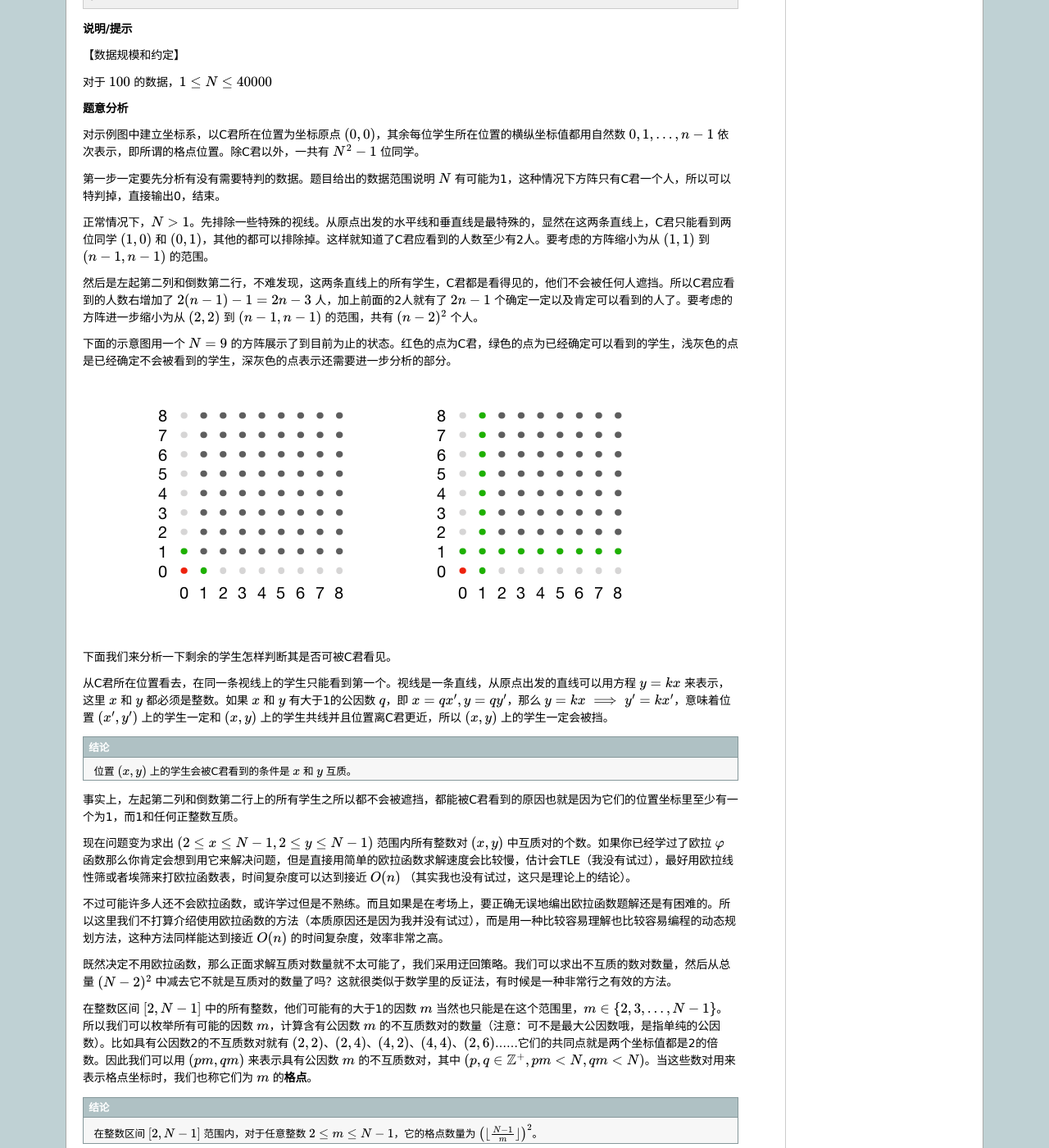
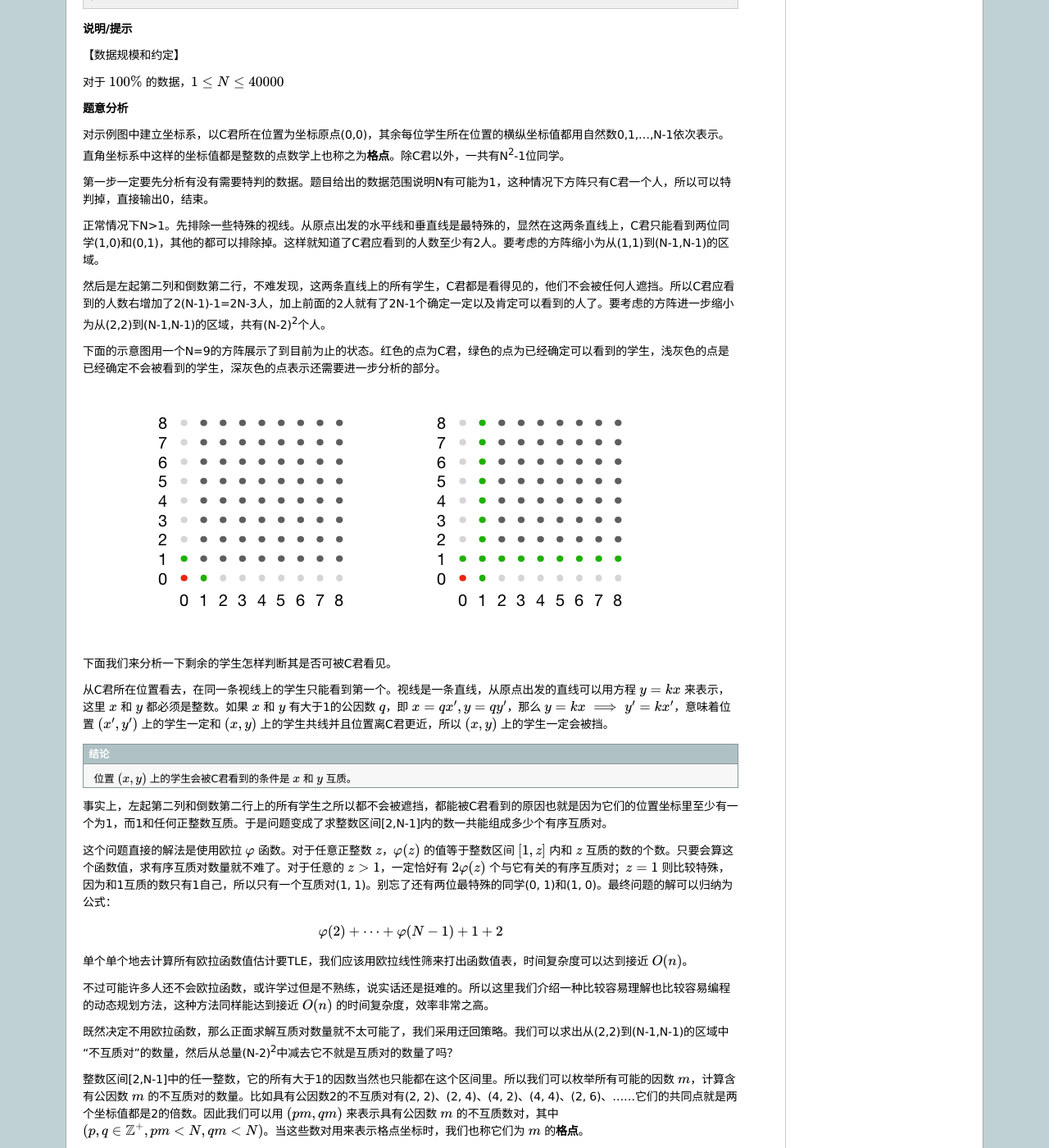
Before and after one commit to majorli/algo_guide, a Sphinx documentation site: the page built from source/ch07/701_p2158.rst, in a window 1280 px wide and 1400 px high, scrolled down 673 px. Shown: the whole window at 82% size. Built offline with Sphinx 7.4.7, drawn with Linux system fonts in a browser that asks for light colours; formulas are drawn with MathJax 3; some of the changed text lies outside the part shown.

Commit message:
20200424_2303draft_proofread_701

```diff
--- a/source/ch07/701_p2158.rst
+++ b/source/ch07/701_p2158.rst
@@ -39,76 +39,82 @@
 
 【数据规模和约定】
 
-对于 :math:`100%` 的数据，:math:`1 \le N \le 40000`
+对于 :math:`100\%` 的数据，:math:`1 \le N \le 40000`
 
 
 **题意分析**
 
-对示例图中建立坐标系，以C君所在位置为坐标原点 :math:`(0,0)`，其余每位学生所在位置的横纵坐标值都用自然数 :math:`0,1,\dots,n-1` 依次表示，即所谓的格点位置。除C君以外，一共有 :math:`N^2-1` 位同学。
+对示例图中建立坐标系，以C君所在位置为坐标原点(0,0)，其余每位学生所在位置的横纵坐标值都用自然数0,1,...,N-1依次表示。直角坐标系中这样的坐标值都是整数的点数学上也称之为\ :strong:`格点`\ 。除C君以外，一共有N\ :superscript:`2`-1\ 位同学。
 
-第一步一定要先分析有没有需要特判的数据。题目给出的数据范围说明 :math:`N` 有可能为1，这种情况下方阵只有C君一个人，所以可以特判掉，直接输出0，结束。
+第一步一定要先分析有没有需要特判的数据。题目给出的数据范围说明N有可能为1，这种情况下方阵只有C君一个人，所以可以特判掉，直接输出0，结束。
 
-正常情况下，:math:`N\gt1`。先排除一些特殊的视线。从原点出发的水平线和垂直线是最特殊的，显然在这两条直线上，C君只能看到两位同学 :math:`(1,0)` 和 :math:`(0,1)`，其他的都可以排除掉。这样就知道了C君应看到的人数至少有2人。要考虑的方阵缩小为从 :math:`(1,1)` 到 :math:`(n-1,n-1)` 的范围。
+正常情况下N>1。先排除一些特殊的视线。从原点出发的水平线和垂直线是最特殊的，显然在这两条直线上，C君只能看到两位同学(1,0)和(0,1)，其他的都可以排除掉。这样就知道了C君应看到的人数至少有2人。要考虑的方阵缩小为从(1,1)到(N-1,N-1)的区域。
 
-然后是左起第二列和倒数第二行，不难发现，这两条直线上的所有学生，C君都是看得见的，他们不会被任何人遮挡。所以C君应看到的人数右增加了 :math:`2(n-1)-1=2n-3` 人，加上前面的2人就有了 :math:`2n-1` 个确定一定以及肯定可以看到的人了。要考虑的方阵进一步缩小为从 :math:`(2,2)` 到 :math:`(n-1,n-1)` 的范围，共有 :math:`(n-2)^2` 个人。
+然后是左起第二列和倒数第二行，不难发现，这两条直线上的所有学生，C君都是看得见的，他们不会被任何人遮挡。所以C君应看到的人数右增加了2(N-1)-1=2N-3人，加上前面的2人就有了2N-1个确定一定以及肯定可以看到的人了。要考虑的方阵进一步缩小为从(2,2)到(N-1,N-1)的区域，共有(N-2)\ :superscript:`2`\ 个人。
 
-下面的示意图用一个 :math:`N=9` 的方阵展示了到目前为止的状态。红色的点为C君，绿色的点为已经确定可以看到的学生，浅灰色的点是已经确定不会被看到的学生，深灰色的点表示还需要进一步分析的部分。
+下面的示意图用一个N=9的方阵展示了到目前为止的状态。红色的点为C君，绿色的点为已经确定可以看到的学生，浅灰色的点是已经确定不会被看到的学生，深灰色的点表示还需要进一步分析的部分。
 
 .. image:: ../images/701_p2158.001.png
 
 下面我们来分析一下剩余的学生怎样判断其是否可被C君看见。
 
-从C君所在位置看去，在同一条视线上的学生只能看到第一个。视线是一条直线，从原点出发的直线可以用方程 :math:`y=kx` 来表示，这里 :math:`x` 和 :math:`y` 都必须是整数。如果 :math:`x` 和 :math:`y` 有大于1的公因数 :math:`q`，即 :math:`x=qx^\prime,y=qy^\prime`，那么 :math:`y=kx\implies y^\prime=kx^\prime`，意味着位置 :math:`(x^\prime,y^\prime)` 上的学生一定和 :math:`(x,y)` 上的学生共线并且位置离C君更近，所以 :math:`(x,y)` 上的学生一定会被挡。
+从C君所在位置看去，在同一条视线上的学生只能看到第一个。视线是一条直线，从原点出发的直线可以用方程 :math:`y=kx` 来表示，这里 :math:`x` 和 :math:`y` 都必须是整数。如果 :math:`x` 和 :math:`y` 有大于1的公因数 :math:`q`\ ，即 :math:`x=qx^\prime,y=qy^\prime`\ ，那么 :math:`y=kx\implies y^\prime=kx^\prime`\ ，意味着位置 :math:`(x^\prime,y^\prime)` 上的学生一定和 :math:`(x,y)` 上的学生共线并且位置离C君更近，所以 :math:`(x,y)` 上的学生一定会被挡。
 
 .. admonition:: 结论
 
    位置 :math:`(x,y)` 上的学生会被C君看到的条件是 :math:`x` 和 :math:`y` 互质。
 
-事实上，左起第二列和倒数第二行上的所有学生之所以都不会被遮挡，都能被C君看到的原因也就是因为它们的位置坐标里至少有一个为1，而1和任何正整数互质。
+事实上，左起第二列和倒数第二行上的所有学生之所以都不会被遮挡，都能被C君看到的原因也就是因为它们的位置坐标里至少有一个为1，而1和任何正整数互质。于是问题变成了求整数区间[2,N-1]内的数一共能组成多少个有序互质对。
 
-现在问题变为求出 :math:`(2\le x \le N-1,2\le y \le N-1)` 范围内所有整数对 :math:`(x,y)` 中互质对的个数。如果你已经学过了欧拉 :math:`\varphi` 函数那么你肯定会想到用它来解决问题，但是直接用简单的欧拉函数求解速度会比较慢，估计会TLE（我没有试过），最好用欧拉线性筛或者埃筛来打欧拉函数表，时间复杂度可以达到接近 :math:`O(n)` （其实我也没有试过，这只是理论上的结论）。
+这个问题直接的解法是使用欧拉 :math:`\varphi` 函数。对于任意正整数 :math:`z`\ ，:math:`\varphi(z)` 的值等于整数区间 :math:`[1,z]` 内和 :math:`z` 互质的数的个数。只要会算这个函数值，求有序互质对数量就不难了。对于任意的 :math:`z\gt1`\ ，一定恰好有 :math:`2\varphi(z)` 个与它有关的有序互质对；:math:`z=1` 则比较特殊，因为和1互质的数只有1自己，所以只有一个互质对(1, 1)。别忘了还有两位最特殊的同学(0, 1)和(1, 0)。最终问题的解可以归纳为公式：
 
-不过可能许多人还不会欧拉函数，或许学过但是不熟练。而且如果是在考场上，要正确无误地编出欧拉函数题解还是有困难的。所以这里我们不打算介绍使用欧拉函数的方法（本质原因还是因为我并没有试过），而是用一种比较容易理解也比较容易编程的动态规划方法，这种方法同样能达到接近 :math:`O(n)` 的时间复杂度，效率非常之高。
+.. math::
 
-既然决定不用欧拉函数，那么正面求解互质对数量就不太可能了，我们采用迂回策略。我们可以求出不互质的数对数量，然后从总量 :math:`(N-2)^2` 中减去它不就是互质对的数量了吗？这就很类似于数学里的反证法，有时候是一种非常行之有效的方法。
+   \varphi(2)+\cdots+\varphi(N-1)+1+2
 
-在整数区间 :math:`[2,N-1]` 中的所有整数，他们可能有的大于1的因数 :math:`m` 当然也只能是在这个范围里，:math:`m\in\{2,3,\dots,N-1\}`。所以我们可以枚举所有可能的因数 :math:`m`，计算含有公因数 :math:`m` 的不互质数对的数量（注意：可不是最大公因数哦，是指单纯的公因数）。比如具有公因数2的不互质数对就有 :math:`(2,2)`、:math:`(2,4)`、:math:`(4,2)`、:math:`(4,4)`、:math:`(2,6)`......它们的共同点就是两个坐标值都是2的倍数。因此我们可以用 :math:`(pm,qm)` 来表示具有公因数 :math:`m` 的不互质数对，其中 :math:`(p,q\in\Bbb{Z}^+,pm \lt N, qm \lt N)`。当这些数对用来表示格点坐标时，我们也称它们为 :math:`m` 的\ :strong:`格点`。
+单个单个地去计算所有欧拉函数值估计要TLE，我们应该用欧拉线性筛来打出函数值表，时间复杂度可以达到接近 :math:`O(n)`\ 。
+
+不过可能许多人还不会欧拉函数，或许学过但是不熟练，说实话还是挺难的。所以这里我们介绍一种比较容易理解也比较容易编程的动态规划方法，这种方法同样能达到接近 :math:`O(n)` 的时间复杂度，效率非常之高。
+
+既然决定不用欧拉函数，那么正面求解互质对数量就不太可能了，我们采用迂回策略。我们可以求出从(2,2)到(N-1,N-1)的区域中“不互质对”的数量，然后从总量(N-2)\ :superscript:`2`\ 中减去它不就是互质对的数量了吗？
+
+整数区间[2,N-1]中的任一整数，它的所有大于1的因数当然也只能都在这个区间里。所以我们可以枚举所有可能的因数 :math:`m`\ ，计算含有公因数 :math:`m` 的不互质对的数量。比如具有公因数2的不互质对有(2, 2)、(2, 4)、(4, 2)、(4, 4)、(2, 6)、......它们的共同点就是两个坐标值都是2的倍数。因此我们可以用 :math:`(pm,qm)` 来表示具有公因数 :math:`m` 的不互质数对，其中 :math:`(p,q\in\Bbb{Z}^+,pm \lt N, qm \lt N)`\ 。当这些数对用来表示格点坐标时，我们也称它们为 :math:`m` 的\ :strong:`格点`\ 。
 
 .. admonition:: 结论
 
-   在整数区间 :math:`[2,N-1]` 范围内，对于任意整数 :math:`2\le m\le N-1`，它的格点数量为 :math:`\left(\lfloor\frac{N-1}{m}\rfloor\right)^2`。
+   整数区间 :math:`[2,N-1]` 内，任一整数 :math:`m` 的格点数量为 :math:`\left\lfloor\frac{N-1}{m}\right\rfloor^2`\ 。
 
-这是因为我们要求格点的坐标值 :math:`m,2m,\dots,pm` 也都必须要在这个范围内，即要满足 :math:`pm\le N-1\implies p=\lfloor\frac{N-1}{m}\rfloor`。
+这是因为我们要求格点的坐标值 :math:`m,2m,\dots,pm` 也都必须要在这个范围内，即要满足 :math:`pm\le N-1\implies p=\left\lfloor\frac{N-1}{m}\right\rfloor`\ 。
 
 下面继续用前面那个例子来看一看在 :math:`N=9` 时的格点分布情况，橙色的点表示从2到8的格点，一共7张图：
 
 .. image:: ../images/701_p2158.002.png
 
-但是如果我们把这些图叠起来一看就容易发现，有不少数的格点之间是有重叠的。例如在4个4的格点中，:math:`(8,8)` 又是8的格点，在4个3的格点中，:math:`(6,6)` 又是6的格点。
+但是如果我们把这些图叠起来一看就容易发现，有不少数的格点之间是有重叠的。例如在4个4的格点中，(8, 8)又是8的格点，在4个3的格点中，(6, 6)又是6的格点。
 
 .. image:: ../images/701_p2158.003.png
 
-所以我们在从总人数中减去从2到 :math:`N-1` 的格点数时，势必要先做一道去除重复的工作，否则就减多了。去除的方法也很简单，我们用动态规划法从 :math:`N-1` 到 :math:`2` 的倒数顺序来陆续计算它们各自的格点数量。每计算好一个 :math:`m` 的格点，我们就从 :math:`2m` 开始在范围 :math:`[2m, N-1]` 之内去寻找并减掉 :math:`m` 的倍数的格点数。因为这些倍数都更大，所以肯定已经在我们的动态规划过程中先行计算好了，动态规划过程一定会成功。
+所以我们在从总人数中减去从2到N-1的格点数时，势必要先做一道去除重复的工作，否则就减多了。去重的方法也很简单，我们用动态规划法从N-1到2逆序地来计算它们的格点数量。每计算好一个m的格点数，我们就从2m开始在范围[2m, N-1]之内去寻找并减掉m的倍数的格点数。因为这些倍数都更大，所以肯定已经在我们的动态规划过程中先行计算好了，动态规划过程一定会成功。
 
-让我们仍以 :math:`N=9` 为例，看看这个动态规划的过程是怎样的。我们用数组 ``int x[9]`` 来表示动态规划表，用变量 ``int m`` 从8到2的循环来计算 ``x[m]`` 的值，即m的格点中经过去重处理后的非互质对的数量，是最终要从总人数中减去的人数。
+让我们仍以N=9为例，看看这个动态规划的过程是怎样的。我们用数组 ``int x[9]`` 来表示动态规划表，用变量 ``int m`` 从8到2的循环来计算 ``x[m]`` 的值，即m的格点中经过去重处理后的非互质对的数量，是最终要从总人数中减去的人数。
 
 .. csv-table::
    :header: "``m``", "``m`` 的格点数", "``m`` 的倍数", "重复计算人数", "``x[m]``", "动态规划表 ``x[2]..x[8]``"
    :widths: 5, 18, 12, 26, 18, 25
 
-   "``8``", "``(8/8)*(8/8)=1``", "无", "无", "``1``", "``[?, ?, ?, ?, ?, ?, 1]``"
-   "``7``", "``(8/7)*(8/7)=1``", "无", "无", "``1``", "``[?, ?, ?, ?, ?, 1, 1]``"
-   "``6``", "``(8/6)*(8/6)=1``", "无", "无", "``1``", "``[?, ?, ?, ?, 1, 1, 1]``"
-   "``5``", "``(8/5)*(8/5)=1``", "无", "无", "``1``", "``[?, ?, ?, 1, 1, 1, 1]``"
-   "``4``", "``(8/4)*(8/4)=4``", "``8``", "``x[8]=1``", "``4-1=3``", "``[?, ?, 3, 1, 1, 1, 1]``"
-   "``3``", "``(8/3)*(8/3)=4``", "``6``", "``x[6]=1``", "``4-1=3``", "``[?, 3, 3, 1, 1, 1, 1]``"
-   "``2``", "``(8/2)*(8/2)=16``", "``4, 6, 8``", "``x[4]=3, x[6]=1, x[8]=1``", "``16-3-1-1=11``", "``[11, 3, 3, 1, 1, 1, 1]``"
+   "``8``", "``(8/8)*(8/8)=1``", "无", "无", "``1``", "``[?,?,?,?,?,?,1]``"
+   "``7``", "``(8/7)*(8/7)=1``", "无", "无", "``1``", "``[?,?,?,?,?,1,1]``"
+   "``6``", "``(8/6)*(8/6)=1``", "无", "无", "``1``", "``[?,?,?,?,1,1,1]``"
+   "``5``", "``(8/5)*(8/5)=1``", "无", "无", "``1``", "``[?,?,?,1,1,1,1]``"
+   "``4``", "``(8/4)*(8/4)=4``", "``8``", "``x[8]=1``", "``4-1=3``", "``[?,?,3,1,1,1,1]``"
+   "``3``", "``(8/3)*(8/3)=4``", "``6``", "``x[6]=1``", "``4-1=3``", "``[?,3,3,1,1,1,1]``"
+   "``2``", "``(8/2)*(8/2)=16``", "``4,6,8``", "``x[4]=3,x[6]=1,x[8]=1``", "``16-3-1-1=11``", "``[11,3,3,1,1,1,1]``"
 
 这样一个动态规划过程构建完成后，我们用 :math:`(9-2)^2=49` 减去动态规划表中各项之和就得到了从 :math:`(2,2)` 到 :math:`(8,8)` 这个范围的方阵中可以被C君看到的学生数量。再加上左边2列和下面2行中已经知道的能被C君看到的 :math:`2\times 9-1=17` 位学生，就得到了整个 :math:`N=9` 的方阵中能被C君看到的总学生数 :math:`17+49-(11+3+3+1+1+1+1)=45` 人。
 
 .. admonition:: 结论
 
-   设输入的方阵规模为 :math:`N`，按上述算法构建动态规划表 :math:`\{x_2,\dots,x_{N-1}\}` 后即可得到结果，能被C君看到的学生数量为：
+   设输入的方阵规模为 :math:`N`\ ，按上述算法构建动态规划表 :math:`\{x_2,\dots,x_{N-1}\}` 后即可得到结果，能被C君看到的学生数量为：
 
    .. math::
 
```
